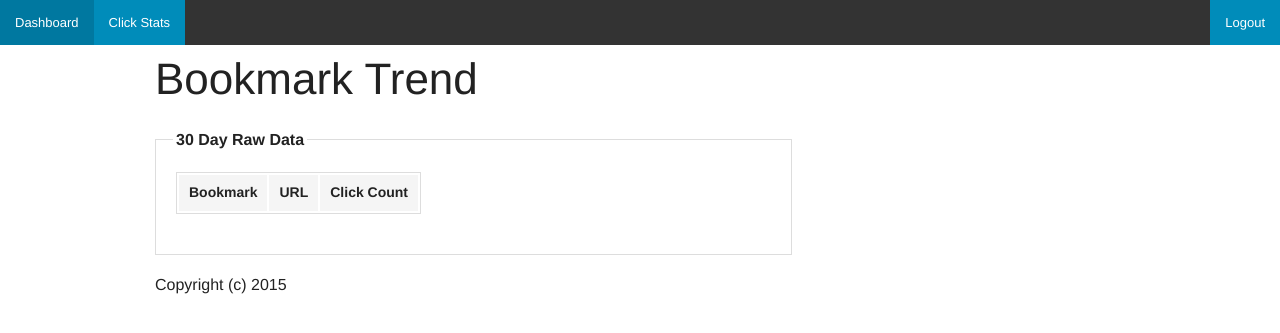
After one commit to tiyd-python-2015-01/urly-bird, a Flask app: page /dashboard/click_stats in a window 1280 px wide. The commit adds this page. Shown: the top 333 px of the page. Run offline with Flask 2, Linux system fonts and the light colour scheme; the visitor is signed in with stand-in values (Sample User, id 1); data comes from the database, SQL or seed files in the repository; lists and menus that the app fills with data are empty.

Commit message:
added click page by bookmark

```diff
--- a/templates/chart.html
+++ b/templates/chart.html
@@ -5,13 +5,13 @@
     <div class='row'>
 
         <div class="large-8 columns">
+          <h1>{{ bookmarkuser.bookmark.title }} Bookmark Trend</h1>
           <fieldset>
-            <legend>{{ bookmarkuser.bookmark.title }} Bookmark Trend</legend>
+            <legend>30 Day Progression</legend>
             <img src="{{ url_for('fig', int_id = bookmarkuser.bookmark.id) }}" alt="{{ bookmarkuser.bookmark.title }}">
           </fieldset>
           <a href='/dashboard'><button type="submit" class='button tiny'>Back To Dashboard</button></a>
         </div>
-      </form>
     </div>
 
 {% endblock %}
--- /dev/null
+++ b/templates/click_table.html
@@ -0,0 +1,32 @@
+{% extends "layout.html" %}
+
+{% block body %}
+
+<div class='row'>
+  <div class="large-8 columns">
+    <h1>Bookmark Trend</h1>
+    <fieldset>
+    <legend>30 Day Raw Data</legend>
+      <table>
+        <thead>
+          <tr>
+            <th>Bookmark</th>
+            <th>URL</th>
+            <th>Click Count</th>
+          </tr>
+        </thead>
+        <tbody>
+          {% for bookmark in bookmarks %}
+          <tr>
+            <td>{{ bookmark.bookmark.title }}</td>
+            <td>{{ bookmark.bookmark.url }}</td>
+            <td>{{ bookmark.clicks }}</td>
+          </tr>
+          {% endfor %}
+        </tbody>
+      </table>
+    </fieldset>
+  </div>
+</div>
+
+{% endblock %}
--- a/templates/layout.html
+++ b/templates/layout.html
@@ -20,6 +20,7 @@
           <!-- Left Nav Section -->
           <ul class="left">
             <li class="active"><a href="/dashboard">Dashboard</a>
+              <li class="active"><a href="/dashboard/click_stats">Click Stats</a>
           </ul>
         </section>
       </nav>
--- a/urlybird/views.py
+++ b/urlybird/views.py
@@ -150,6 +150,12 @@ def edit_bookmark(int_id):
                                form=form,
                                edited_object=edited_object)
 
+@app.route('/dashboard/click_stats', methods=['GET'])
+@login_required
+def click_stats():
+    bookmarks = BookmarkUser.query.filter_by(user_id=current_user.id).all()
+    return render_template("click_table.html", bookmarks=bookmarks)
+
 @app.route('/dashboard/c/<int:int_id>', methods=['POST', 'GET'])
 @login_required
 def chart(int_id):
```
